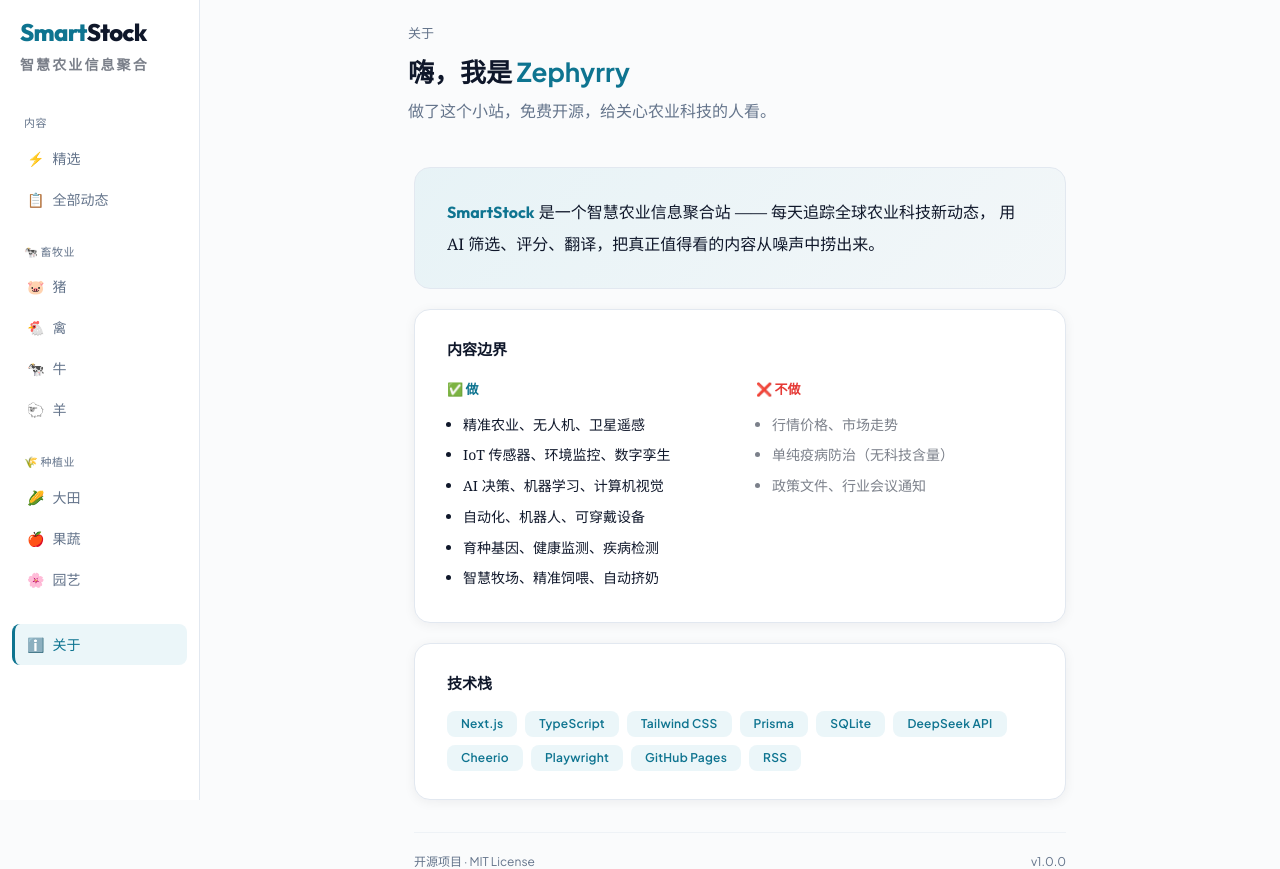
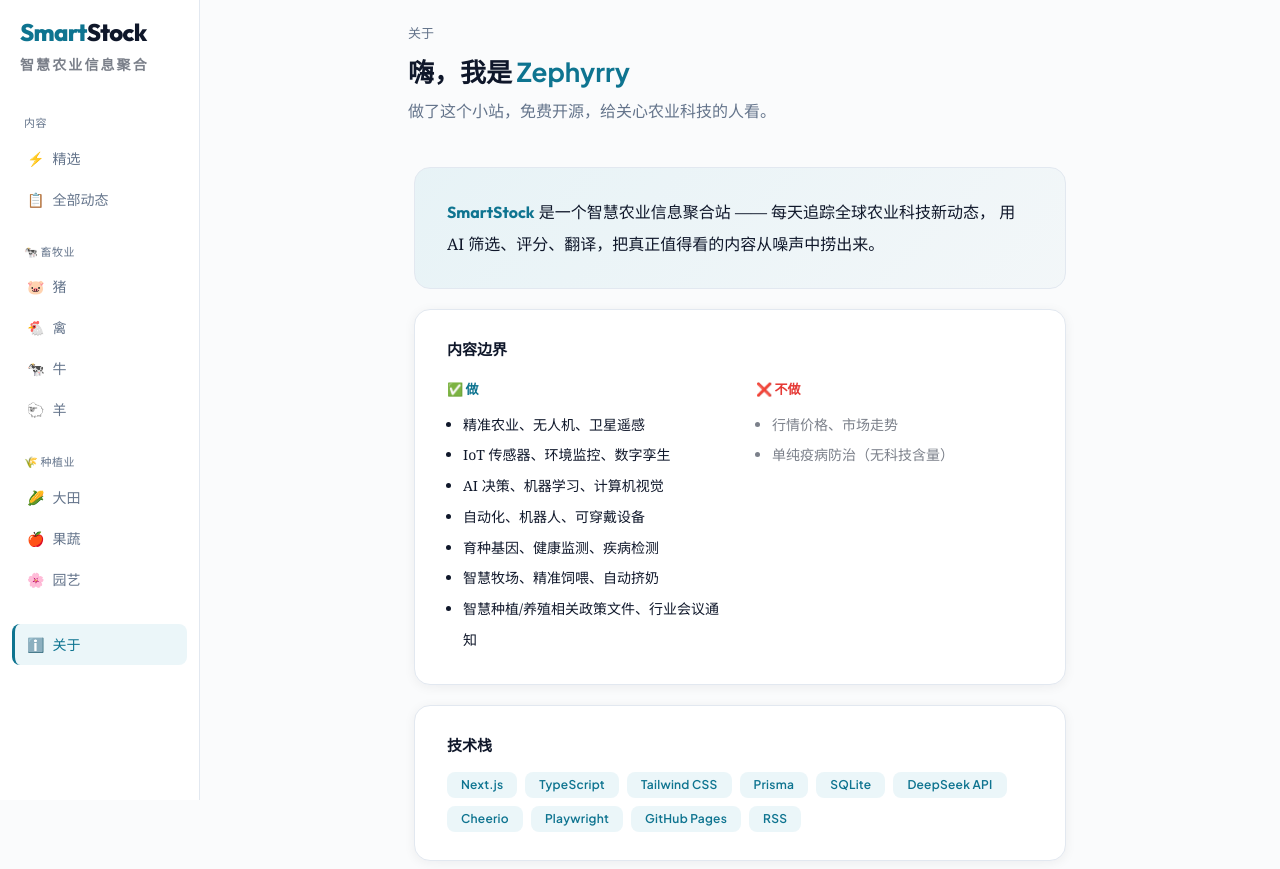
Before and after one commit to zero-ting-glitch/smartstocknews, a Next.js app: page /smartstocknews/about in a window 1280 px wide. Shown: the top 869 px of the page. Built offline with nearby package versions, Linux system fonts and the light colour scheme.

Commit message:
fix: 关于页内容边界更新 - 政策文件/行业会议通知移至✅
- 智慧种植/养殖相关政策文件和行业会议通知 归入「做」
- 删除「不做」中的对应条目

```diff
--- a/src/app/about/page.tsx
+++ b/src/app/about/page.tsx
@@ -67,6 +67,7 @@
                   <li>自动化、机器人、可穿戴设备</li>
                   <li>育种基因、健康监测、疾病检测</li>
                   <li>智慧牧场、精准饲喂、自动挤奶</li>
+                  <li>智慧种植/养殖相关政策文件、行业会议通知</li>
                 </ul>
               </div>
               <div>
@@ -76,7 +77,6 @@
                 <ul style={{ fontFamily: 'var(--font-serif)', fontSize: '14px', color: 'var(--m-ink-soft)', lineHeight: '2.2', listStyle: 'disc', paddingLeft: '16px', margin: 0 }}>
                   <li>行情价格、市场走势</li>
                   <li>单纯疫病防治（无科技含量）</li>
-                  <li>政策文件、行业会议通知</li>
                 </ul>
               </div>
             </div>
```
